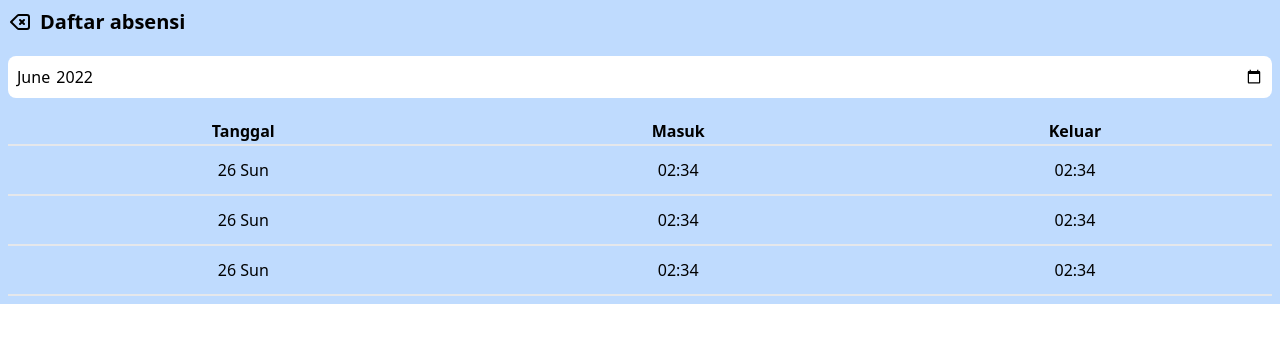
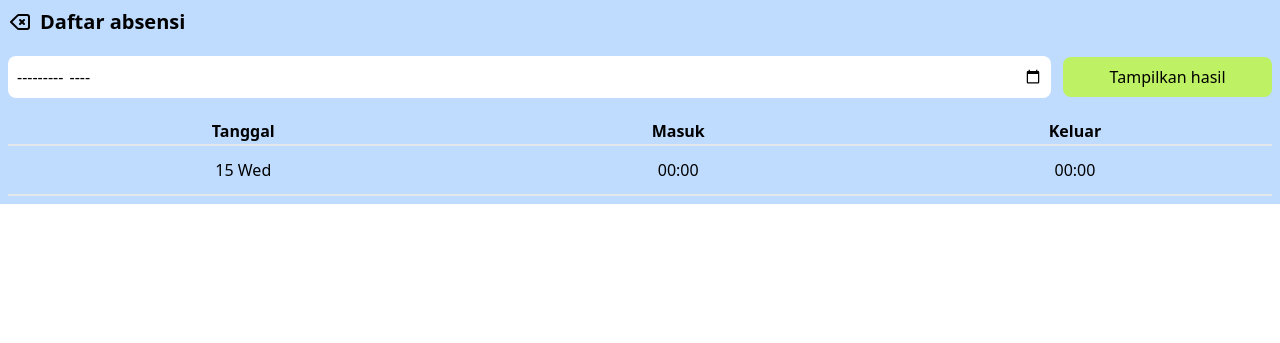
Before and after one commit to nasirin/farisApp, a CodeIgniter 4 app: template app/Views/pages/absensi/LogAbsensiPage.php in a window 1280 px wide. Shown: the part 116-459 px from the top of the page. Run offline with PHP 8.4 and a stand-in for CodeIgniter, Linux system fonts and the light colour scheme; the template is opened without the code that fills it: most values are stand-ins (such as "Sample title", 1, 10 or a date in 2020); data that the repository does not hold is empty; some libraries are stand-ins or nearby versions.

Commit message:
membuat filter log absensi

```diff
--- a/app/Config/Routes.php
+++ b/app/Config/Routes.php
@@ -52,6 +52,7 @@ $routes->group('absensi', function ($routes) {
 	$routes->get('masuk', 'AbsensiController::masuk');
 	$routes->get('keluar/(:num)', 'AbsensiController::keluar/$1');
 	$routes->get('log-absensi', 'AbsensiController::log');
+	$routes->post('log-absensi', 'AbsensiController::filter');
 });
 
 /*
--- a/app/Views/pages/absensi/LogAbsensiPage.php
+++ b/app/Views/pages/absensi/LogAbsensiPage.php
@@ -8,8 +8,9 @@
         Daftar absensi
     </a>
 
-    <form action="">
-        <input type="month" name="" id="" class="filter-input" value="<?= date('Y-m') ?>">
+    <form action="/absensi/log-absensi" method="POST" class="filter">
+        <input type="month" name="date" class="filter-input" value="<?= $value ?>">
+        <button type="submit" class="filter-btn">Tampilkan hasil</button>
     </form>
 
     <table class="table">
@@ -21,21 +22,13 @@
             </tr>
         </thead>
         <tbody>
-            <tr class="tbody-tr">
-                <td class="tbody-td"><?= date('d D') ?></td>
-                <td class="tbody-td"><?= date('H:i') ?></td>
-                <td class="tbody-td"><?= date('H:i') ?></td>
-            </tr>
-            <tr class="tbody-tr">
-                <td class="tbody-td"><?= date('d D') ?></td>
-                <td class="tbody-td"><?= date('H:i') ?></td>
-                <td class="tbody-td"><?= date('H:i') ?></td>
-            </tr>
-            <tr class="tbody-tr">
-                <td class="tbody-td"><?= date('d D') ?></td>
-                <td class="tbody-td"><?= date('H:i') ?></td>
-                <td class="tbody-td"><?= date('H:i') ?></td>
-            </tr>
+            <?php foreach ($absensi_log as $value) : ?>
+                <tr class="tbody-tr">
+                    <td class="tbody-td"><?= date('d D', strtotime($value['created_at'])) ?></td>
+                    <td class="tbody-td"><?= date('H:i', strtotime($value['in'])) ?></td>
+                    <td class="tbody-td"><?= date('H:i', strtotime($value['out'])) ?></td>
+                </tr>
+            <?php endforeach; ?>
         </tbody>
     </table>
 </section>
--- a/public/absensi.css
+++ b/public/absensi.css
@@ -756,11 +756,24 @@ video {
   height: 1.5rem;
   width: 1.5rem;
 }
-.log-absensi-container .filter-input {
+.log-absensi-container .filter {
+  display: flex;
+  align-items: center;
+  justify-content: space-between;
+  gap: 0.75rem;
+}
+.log-absensi-container .filter .filter-input {
   margin-top: 1.25rem;
   margin-bottom: 1.25rem;
-  width: 100%;
+  width: 83.333333%;
   border-radius: 0.5rem;
+  padding: 0.5rem;
+}
+.log-absensi-container .filter .filter-btn {
+  width: 16.666667%;
+  border-radius: 0.5rem;
+  --tw-bg-opacity: 1;
+  background-color: rgb(190 242 100 / var(--tw-bg-opacity));
   padding: 0.5rem;
 }
 .log-absensi-container .table {
--- a/resources/css/style.scss
+++ b/resources/css/style.scss
@@ -91,8 +91,15 @@
     }
   }
 
-  .filter-input {
-    @apply w-full p-2 my-5 rounded-lg;
+  .filter {
+    @apply flex items-center justify-between gap-3;
+    .filter-input {
+      @apply w-10/12 p-2 my-5 rounded-lg;
+    }
+
+    .filter-btn {
+      @apply p-2 w-2/12 bg-lime-300 rounded-lg;
+    }
   }
 
   .table {
```
Also changed, not shown: app/Controllers/AbsensiController.php (+16 -1 lines).
